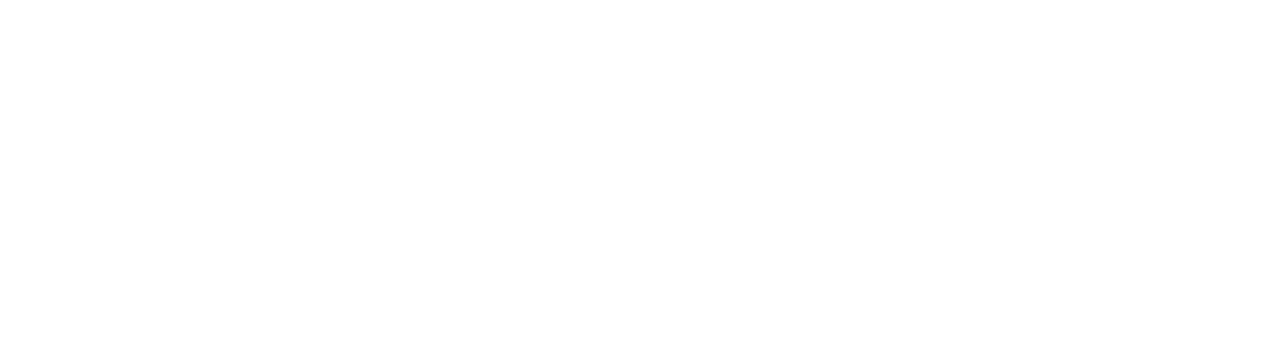
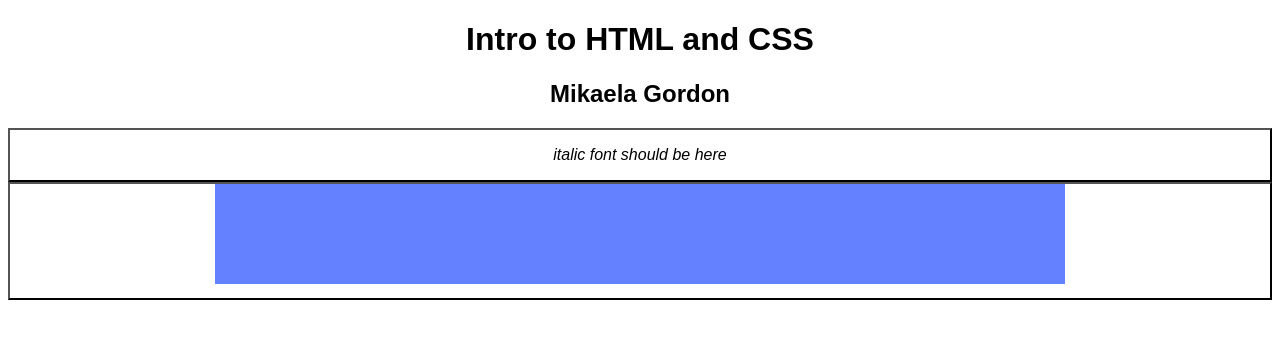
Before and after one commit to mikaelagordon/ic-04-mikaelagordon, a plain HTML site: page index.html in a window 1280 px wide. Drawn offline with Linux system fonts and the light colour scheme.

Commit message:
ic-04 completed

```diff
--- a/index.html
+++ b/index.html
@@ -3,10 +3,32 @@
 
 <head>
     <meta charset=utf-8/>
+	<title>ic-04</title>
+	<link rel="stylesheet" href="style.css">
 </head>
 
 
+
 <body>
+
+<h1>Intro to HTML and CSS</h1>
+<h2>Mikaela Gordon</h2>
+
+<div id="div1" class="container">
+
+<p id="p1" class="italic">italic font should be here
+</p>
+
+</div>
+
+<div id="div2" class="container">
+
+<svg width="850" height="110">
+  <rect width="850" height="100" style="fill:rgb(100,130,255)" />
+</svg>
+
+</div>
+
 
 
 </body>
--- /dev/null
+++ b/style.css
@@ -0,0 +1,15 @@
+body {
+	font-family: Arial;
+	text-align: center;
+}
+
+.container {
+
+	border: 2px outset black;
+}
+
+.italic {
+
+	font-style: italic;
+
+}
```
Also changed, not shown: 1 other file.
